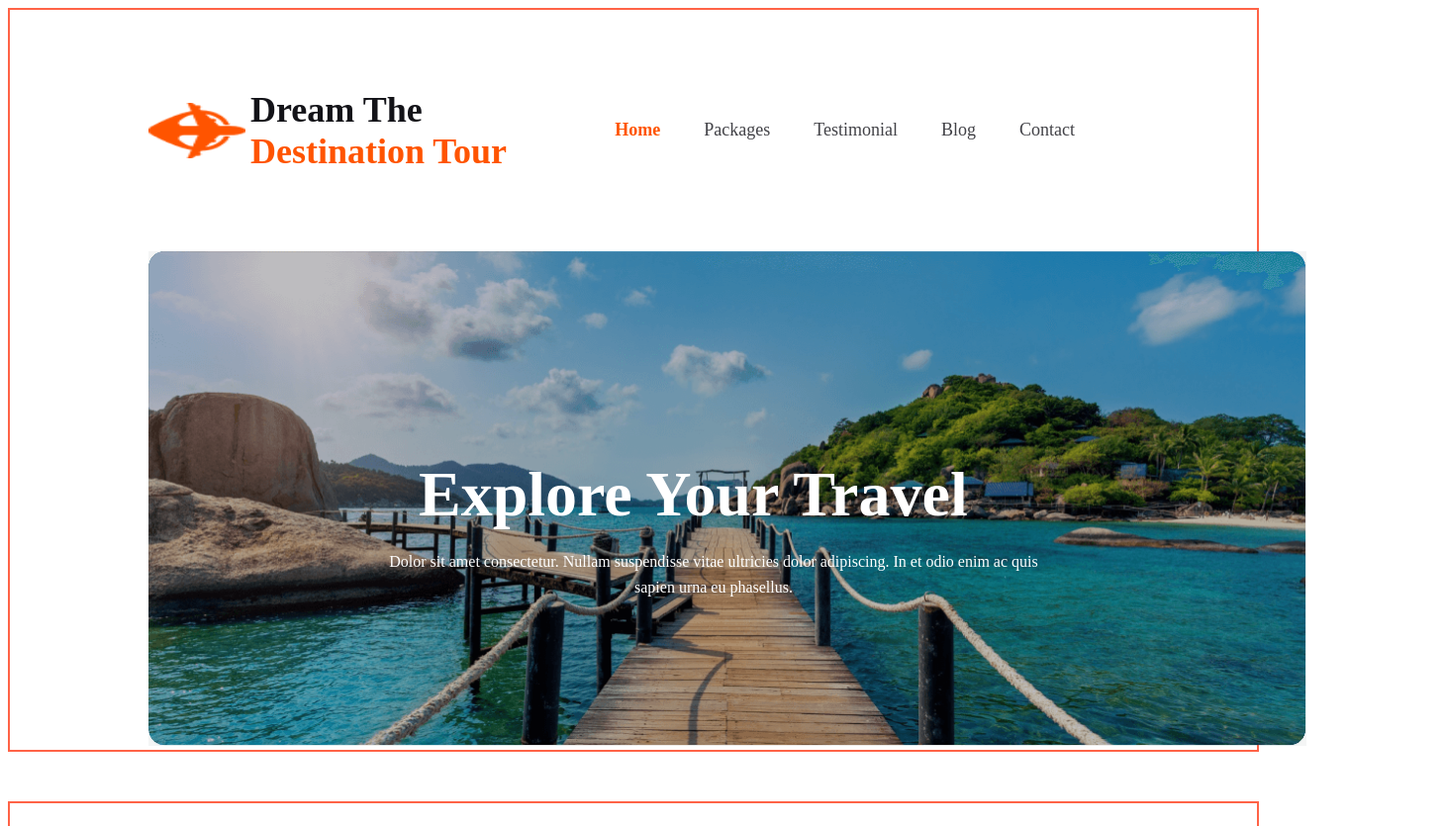
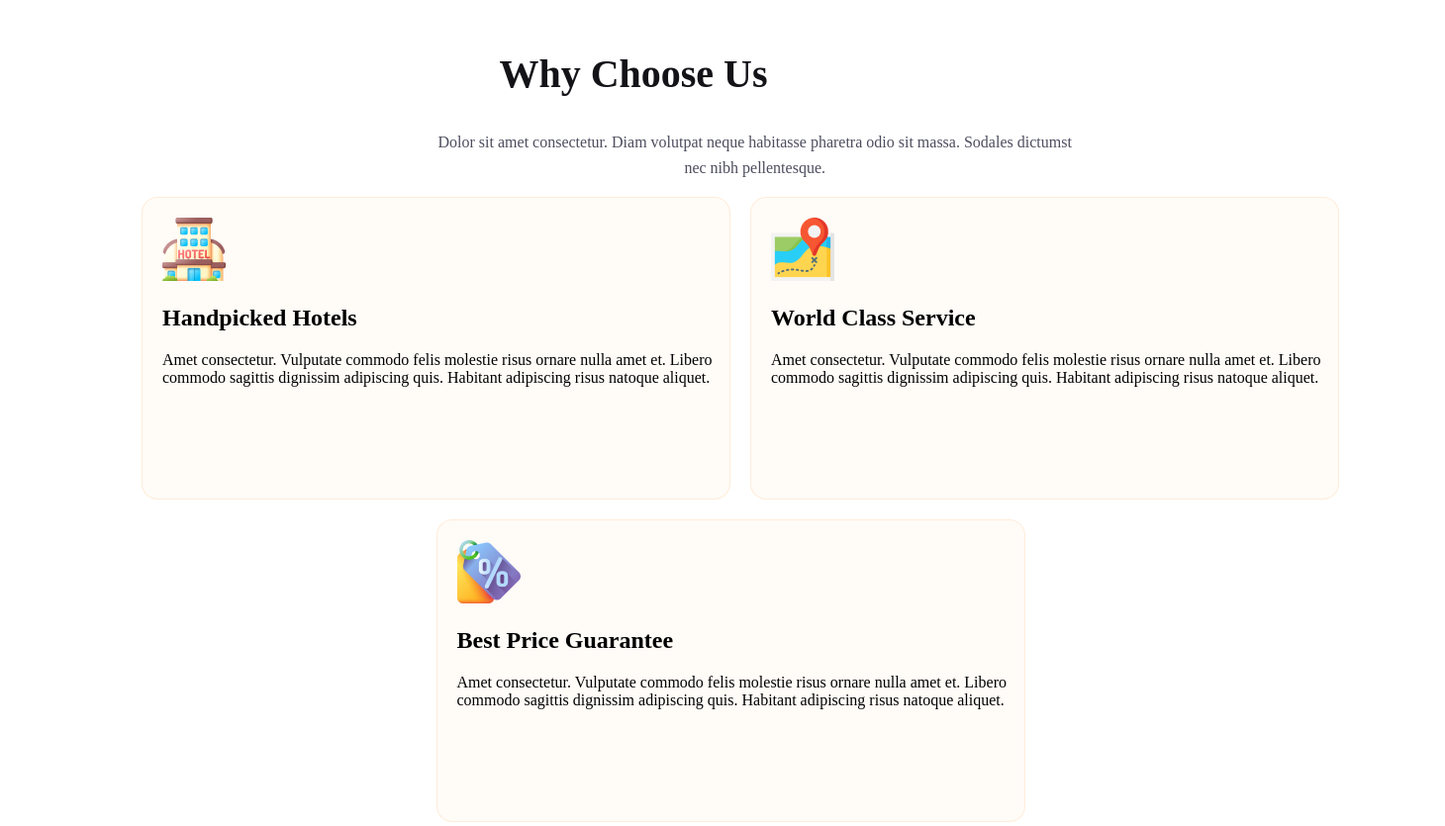
Before and after one commit to aynururme/dream-the-destination-tour, a plain HTML site: page index.html in a window 1280 px wide. Shown: the top 835 px of the page at 99% size, 1460 px wide, since content can reach past the window. Drawn offline with Linux system fonts and the light colour scheme.

Commit message:
why choose us section done

```diff
--- a/index.html
+++ b/index.html
@@ -107,6 +107,51 @@
                 <img src="Images/Rectangle 11.png" alt="">
             </div>
         </div>
+        <div class="why-choose-us">
+            <!-- <div class="description-content"> -->
+            <h2 class="choose-title">Why Choose Us</h2>
+            <p class="choose-description">Dolor sit amet consectetur. Diam volutpat neque habitasse pharetra odio
+                sit massa. Sodales dictumst nec nibh pellentesque.</p>
+            <div class="card-container">
+
+                    <div class="card">
+                        <img class="card-icon" src="Images/hotel 1.png" alt="">
+                        <h2 class="card-title">Handpicked Hotels</h2>
+                        <p class="card-description">Amet consectetur. Vulputate commodo felis molestie risus ornare
+                            nulla
+                            amet
+                            et. Libero commodo sagittis dignissim adipiscing quis. Habitant adipiscing risus natoque
+                            aliquet.
+                        </p>
+
+                    </div>
+                    <div class="card">
+                        <img class="card-icon" src="Images/map 1.png" alt="">
+                        <h2 class="card-title">World Class Service</h2>
+                        <p class="card-description">Amet consectetur. Vulputate commodo felis molestie risus ornare
+                            nulla
+                            amet
+                            et. Libero commodo sagittis dignissim adipiscing quis. Habitant adipiscing risus natoque
+                            aliquet.
+                        </p>
+                    </div>
+
+                <div class="row-2">
+                    <div class="card" id="card-3">
+                        <img class="card-icon" src="Images/price-tag 1.png" alt="">
+                        <h2 class="card-title">Best Price Guarantee</h2>
+                        <p class="card-description">Amet consectetur. Vulputate commodo felis molestie risus ornare
+                            nulla
+                            amet
+                            et. Libero commodo sagittis dignissim adipiscing quis. Habitant adipiscing risus natoque
+                            aliquet.
+                        </p>
+                    </div>
+                </div>
+            </div>
+        </div>
+
+
         <div class="newsletter-container">
 
             <div class="newsletter">
@@ -135,6 +180,7 @@
 
         </div>
 
+
     </main>
     <footer>
         <div id="footer-logo" class="logo">
--- a/style.css
+++ b/style.css
@@ -9,6 +9,7 @@ body {
 
 header {
     border: 2px solid tomato;
+    display: none;
 
 
 }
@@ -186,11 +187,8 @@ nav li a {
     background: #FF5400;
 }
 
-/* input container */
-.tour-details {
-    width: 540px;
-    height: 550px;
-}
+/* popular tour section starts here */
+
 
 .popular-tours {
     display: flex;
@@ -199,6 +197,12 @@ nav li a {
     gap: 20px;
     border: 2px solid tomato;
     justify-content: space-between;
+    display: none;
+
+}
+.tour-details {
+    width: 540px;
+    height: 550px;
 }
 
 .title {
@@ -296,7 +300,61 @@ nav li a {
 .image-container {
     display: grid;
 }
+/* why-choose-us section starts here */
+.why-choose-us{
+    max-width: 1440px;
+padding: 10px 135px;
 
+}
+.description-content{
+
+}
+.card-container{
+    display: grid;
+    grid-template-columns: repeat(2, 1fr);
+    gap: 20px;
+}
+.choose-title{
+    color: #131318;
+text-align: center;
+font-family: Mulish;
+font-size: 40px;
+font-style: normal;
+font-weight: 800;
+line-height: normal;
+/* padding-left: 431px; */
+
+}
+.choose-description{
+    color: rgba(2, 2, 26, 0.7);
+    text-align: center;
+    font-family: Mulish;
+    font-size: 16px;
+    font-style: normal;
+    font-weight: 400;
+    line-height: 26px; /* 162.5% */
+    width: 643px;
+    padding-left: 30%;
+}
+.card{
+    width: 573px;
+height: 284px;
+flex-shrink: 0;
+border-radius: 16px;
+border: 1px solid rgba(251, 181, 99, 0.20);
+background: rgba(251, 181, 99, 0.05);
+padding-left: 20px;
+padding-top: 20px;
+
+}
+.row-2{
+    display: grid;
+    grid-template-columns: auto;
+    margin-left: 50%;
+
+
+}
+/* why-choose-us section ends here */
 /* newsletter section starts */
 .newsletter {
     display: flex;
@@ -307,6 +365,7 @@ nav li a {
     flex-shrink: 0;
     border-radius: 16px;
     border: 1px solid #FF5400;
+
 }
 
 .newsletter-container {
@@ -429,7 +488,7 @@ position: absolute;
 padding-left: 56px;
 
 }
-
+/* newsletter section ends here */
 /* footer section starts */
 footer {
     width: 1440px;
@@ -437,6 +496,8 @@ footer {
     flex-shrink: 0;
     background: rgba(187, 74, 13, 0.05);
     border: 2px solid tomato;
+    display: none;
+
 }
 
 #footer-logo {
```
Also changed, not shown: Images/hotel 1.png (added), Images/map 1.png (added), Images/price-tag 1.png (added).
